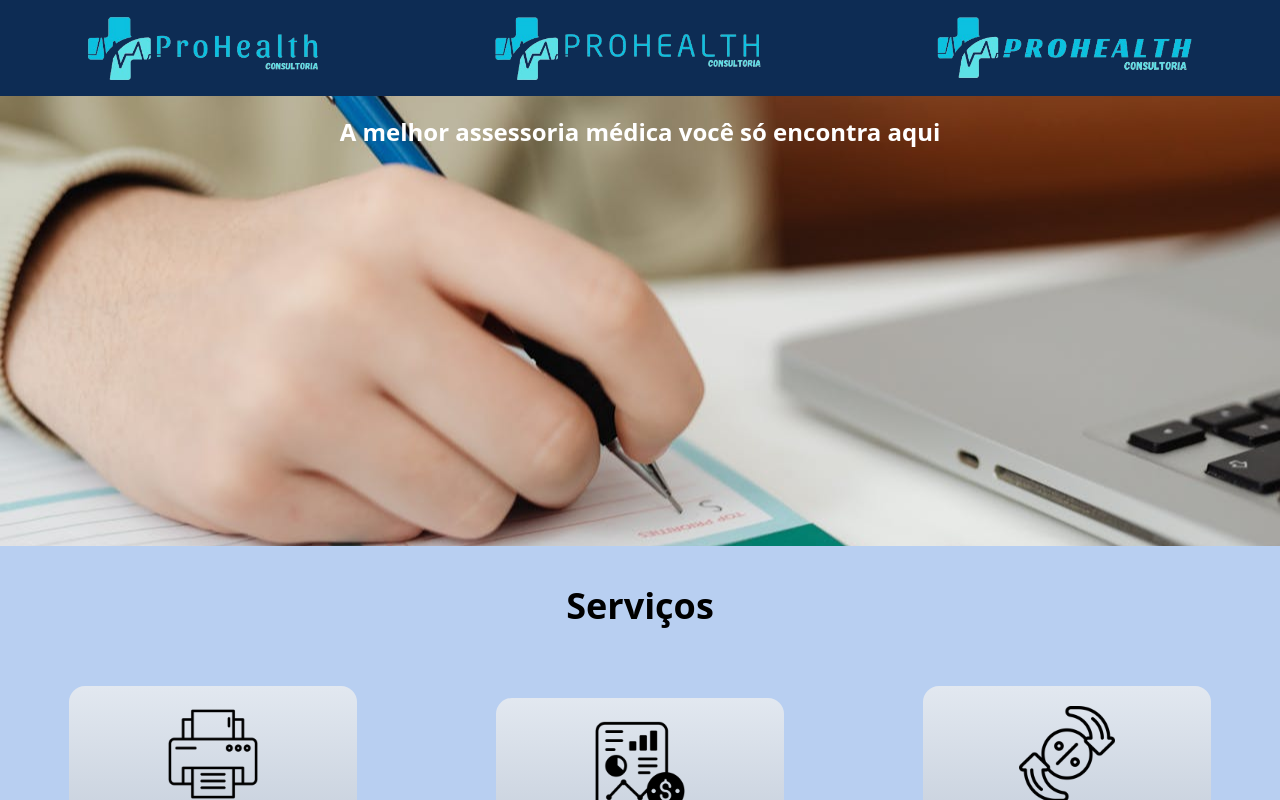
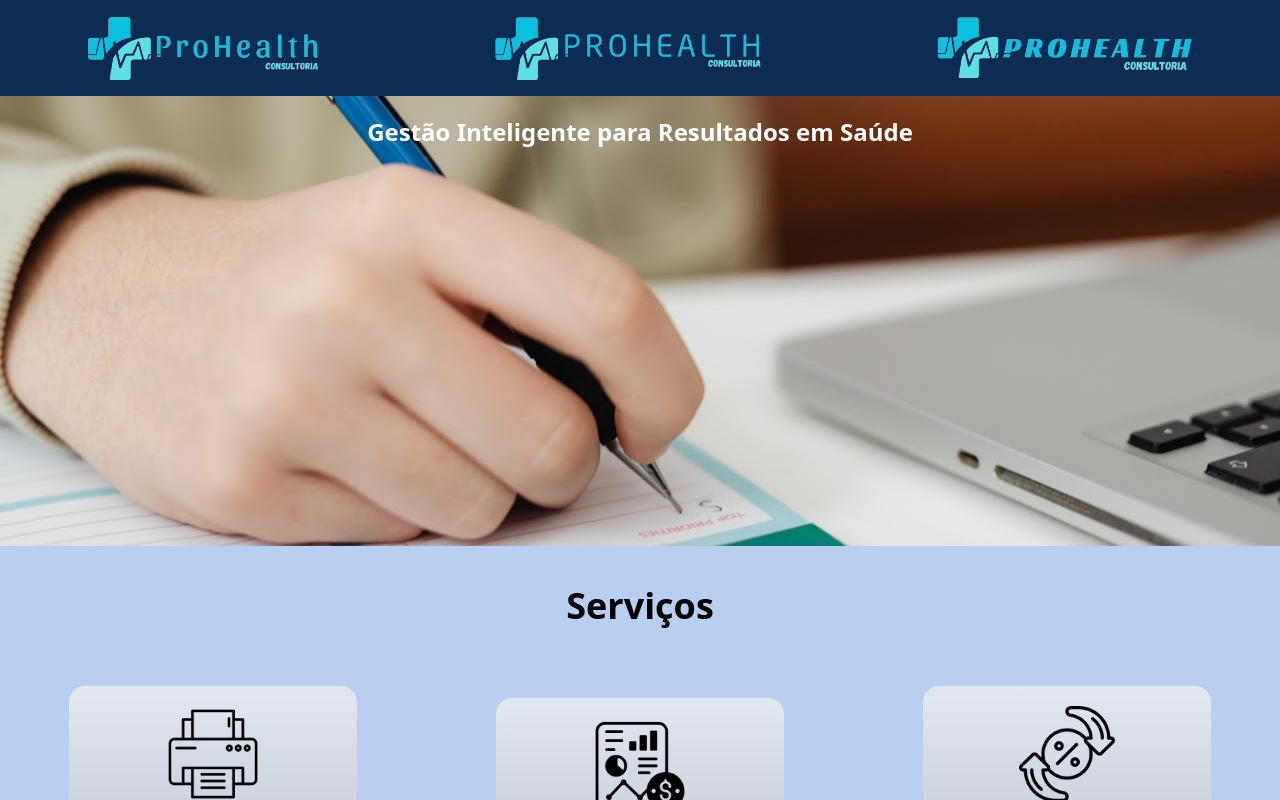
Before and after one commit to Erickvidolin/Consultoria_SA, a website: page index.html in a window 1280 px wide. Shown: the top 800 px of the page. Drawn offline with Linux system fonts and the light colour scheme; files whose address does not match are found by name.

Commit message:
Add files via upload

```diff
--- a/index.html
+++ b/index.html
@@ -15,7 +15,7 @@
     </header>
     <div class=" w-full img-principal bg-[#54719C] bg-01 bg-center bg-cover text-white">
         <div class="w-12/12 m-auto text-center">
-            <h2 class="p-5 text-xl md:text-2xl font-bold">A melhor assessoria médica você só encontra aqui</h2>
+            <h2 class="p-5 text-6xl md:text-2xl font-bold">Gestão Inteligente para Resultados em Saúde</h2>
         </div>
     </div>
 
```
